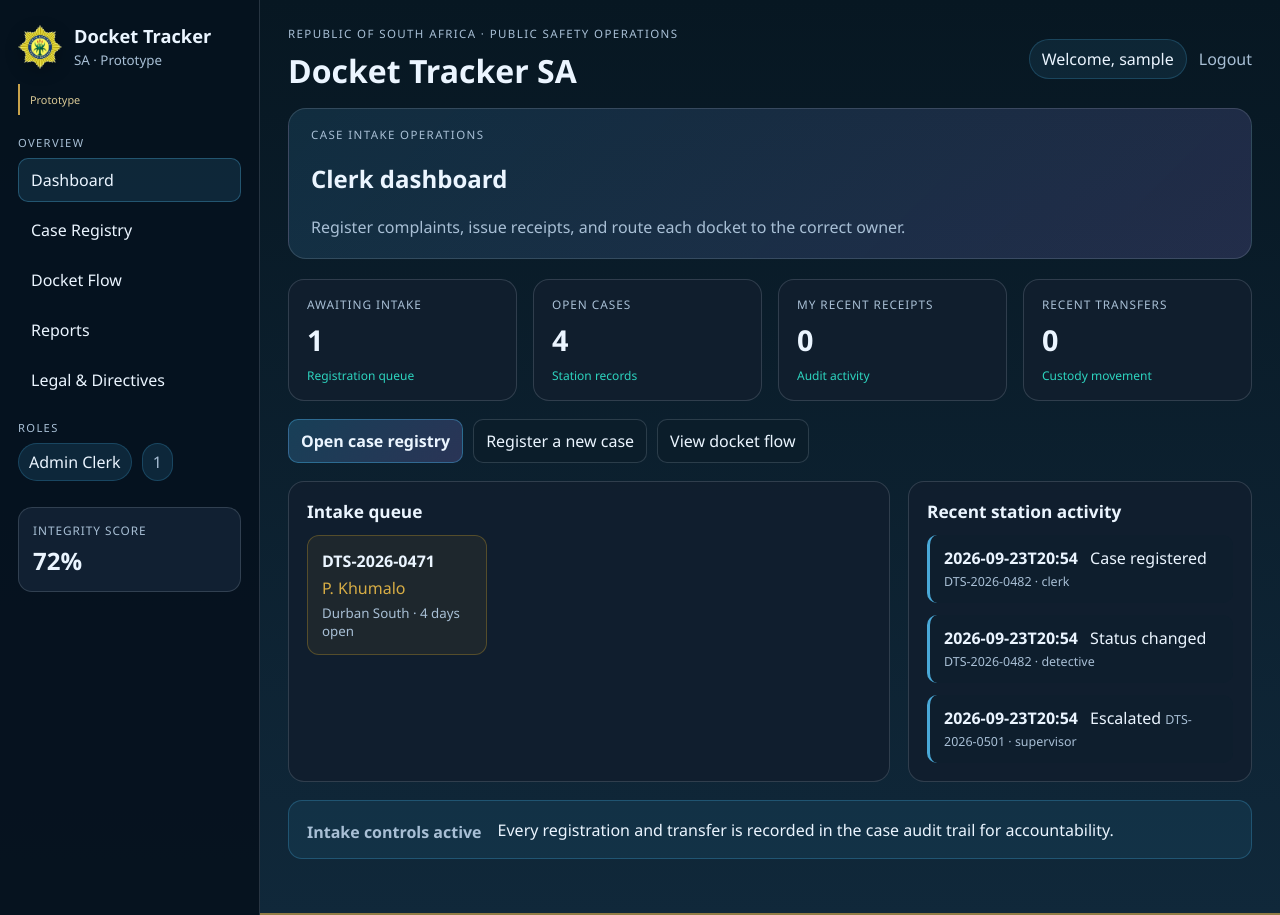
After one commit to HoodieOnline/police-docket-tracker, a Flask app: page /clerk in a window 1280 px wide. The commit adds this page. Run offline with Flask 3, Linux system fonts and the light colour scheme; the visitor is signed in with stand-in values (Sample User, id 1); data comes from the database, SQL or seed files in the repository.

Commit message:
Add dedicated clerk dashboard
Redirect the Admin Clerk account to a focused intake dashboard with registration, receipt, transfer and queue views, while preserving the clerk credentials and permissions.\n\nCo-authored-by: Copilot <223556219+Copilot@users.noreply.github.com>

```diff
--- a/app.py
+++ b/app.py
@@ -391,11 +391,15 @@ def login():
             session["user"] = user["username"]
             session["role"] = user["role"]
             session["station"] = user["station"]
+            if user["role"] == "Admin Clerk":
+                return redirect(url_for("clerk_dashboard"))
             return redirect(url_for("dashboard"))
 
         return render_template("login.html", error="Invalid username or password.")
 
     if "user" in session:
+        if session.get("role") == "Admin Clerk":
+            return redirect(url_for("clerk_dashboard"))
         return redirect(url_for("dashboard"))
     return render_template("login.html", error=None)
 
@@ -415,6 +419,8 @@ def index():
 @app.route("/dashboard")
 @require_login
 def dashboard():
+    if session.get("role") == "Admin Clerk":
+        return redirect(url_for("clerk_dashboard"))
     conn = get_db()
     commit_guardrails(conn)
     cases = conn.execute("SELECT * FROM cases ORDER BY updated_at DESC").fetchall()
@@ -504,6 +510,40 @@ def dashboard():
         dashboard_title=role_copy.get(role, ("Operations dashboard", "Monitor current case activity."))[0],
         dashboard_description=role_copy.get(role, ("Operations dashboard", "Monitor current case activity."))[1],
         role=role,
+    )
+
+
+@app.route("/clerk")
+@require_login
+@role_required("Admin Clerk")
+def clerk_dashboard():
+    conn = get_db()
+    commit_guardrails(conn)
+    cases = conn.execute(
+        "SELECT * FROM cases ORDER BY updated_at DESC"
+    ).fetchall()
+    recent_activity = conn.execute(
+        "SELECT * FROM audit_events ORDER BY created_at DESC LIMIT 6"
+    ).fetchall()
+    conn.close()
+
+    intake_cases = [case for case in cases if case["status"] == "Registered"]
+    summary = {
+        "registered": len(intake_cases),
+        "open_cases": sum(1 for case in cases if case["status"] != "Finalized"),
+        "receipts": sum(1 for event in recent_activity if event["actor"] == session["user"]),
+        "transfers": sum(1 for event in recent_activity if event["action"] == "Docket transferred"),
+    }
+    return render_template(
+        "clerk_dashboard.html",
+        current_page="clerk",
+        user_name=session["user"],
+        user_role=session["role"],
+        user_station=session["station"],
+        integrity_score=72,
+        summary=summary,
+        intake_cases=intake_cases,
+        recent_activity=recent_activity,
     )
 
 
--- a/static/cases.js
+++ b/static/cases.js
@@ -16,4 +16,7 @@ if (modal) {
   modal.addEventListener('click', (event) => {
     if (event.target === modal) modal.classList.remove('open');
   });
+  if (window.location.hash === '#newCaseBtn') {
+    modal.classList.add('open');
+  }
 }
--- a/static/style.css
+++ b/static/style.css
@@ -337,6 +337,13 @@ h1 {
 
 .action-panel {
   margin-top: 18px;
+}
+
+.clerk-actions {
+  display: flex;
+  flex-wrap: wrap;
+  gap: 10px;
+  margin-bottom: 18px;
 }
 
 .action-grid {
--- a/templates/base.html
+++ b/templates/base.html
@@ -22,7 +22,7 @@
 
         <nav class="nav-group">
           <p class="nav-title">Overview</p>
-          <a class="nav-item {% if current_page == 'dashboard' %}active{% endif %}" href="{{ url_for('dashboard') }}">Dashboard</a>
+          <a class="nav-item {% if current_page in ['dashboard', 'clerk'] %}active{% endif %}" href="{{ url_for('clerk_dashboard' if user_role == 'Admin Clerk' else 'dashboard') }}">Dashboard</a>
           <a class="nav-item {% if current_page == 'cases' %}active{% endif %}" href="{{ url_for('cases') }}">Case Registry</a>
           <a class="nav-item {% if current_page == 'dockets' %}active{% endif %}" href="{{ url_for('dockets') }}">Docket Flow</a>
           <a class="nav-item {% if current_page == 'reports' %}active{% endif %}" href="{{ url_for('reports') }}">Reports</a>
--- /dev/null
+++ b/templates/clerk_dashboard.html
@@ -0,0 +1,76 @@
+{% extends 'base.html' %}
+
+{% block title %}Docket Tracker SA • Clerk Dashboard{% endblock %}
+
+{% block content %}
+  <header class="hero">
+    <div class="eyebrow">Case intake operations</div>
+    <h2>Clerk dashboard</h2>
+    <p>Register complaints, issue receipts, and route each docket to the correct owner.</p>
+  </header>
+
+  <section class="stats-grid">
+    <article class="stat-card">
+      <div class="label">Awaiting intake</div>
+      <div class="value">{{ summary.registered }}</div>
+      <div class="trend">Registration queue</div>
+    </article>
+    <article class="stat-card">
+      <div class="label">Open cases</div>
+      <div class="value">{{ summary.open_cases }}</div>
+      <div class="trend">Station records</div>
+    </article>
+    <article class="stat-card">
+      <div class="label">My recent receipts</div>
+      <div class="value">{{ summary.receipts }}</div>
+      <div class="trend">Audit activity</div>
+    </article>
+    <article class="stat-card">
+      <div class="label">Recent transfers</div>
+      <div class="value">{{ summary.transfers }}</div>
+      <div class="trend">Custody movement</div>
+    </article>
+  </section>
+
+  <section class="clerk-actions">
+    <a class="primary-btn" href="{{ url_for('cases') }}">Open case registry</a>
+    <a class="button" href="{{ url_for('cases') }}#newCaseBtn">Register a new case</a>
+    <a class="button" href="{{ url_for('dockets') }}">View docket flow</a>
+  </section>
+
+  <section class="content-grid">
+    <div class="panel">
+      <div class="section-header">Intake queue</div>
+      <div class="action-grid">
+        {% for case in intake_cases %}
+        <a class="action-card" href="{{ url_for('case_detail', case_id=case.case_id) }}">
+          <strong>{{ case.case_id }}</strong>
+          <span>{{ case.complainant }}</span>
+          <small>{{ case.station }} · {{ case.days_open }} days open</small>
+        </a>
+        {% else %}
+        <p class="muted">No cases are waiting for intake.</p>
+        {% endfor %}
+      </div>
+    </div>
+
+    <div class="panel">
+      <div class="section-header">Recent station activity</div>
+      <div class="timeline">
+        {% for event in recent_activity %}
+        <div class="event">
+          <strong>{{ event.created_at[:16] }}</strong> {{ event.action }}
+          <span class="meta">{{ event.case_id }} · {{ event.actor }}</span>
+        </div>
+        {% else %}
+        <p class="muted">No recent activity.</p>
+        {% endfor %}
+      </div>
+    </div>
+  </section>
+
+  <section class="guardrail-note">
+    <strong>Intake controls active</strong>
+    <span>Every registration and transfer is recorded in the case audit trail for accountability.</span>
+  </section>
+{% endblock %}
```
